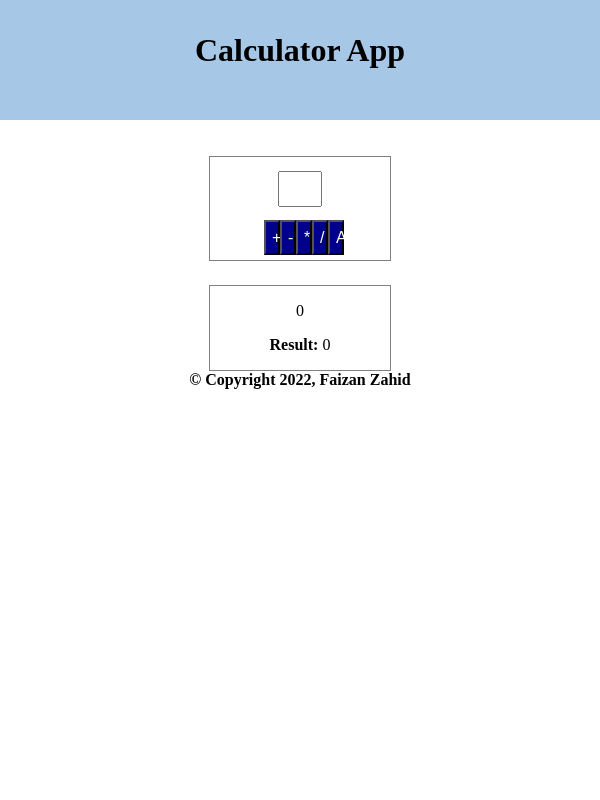
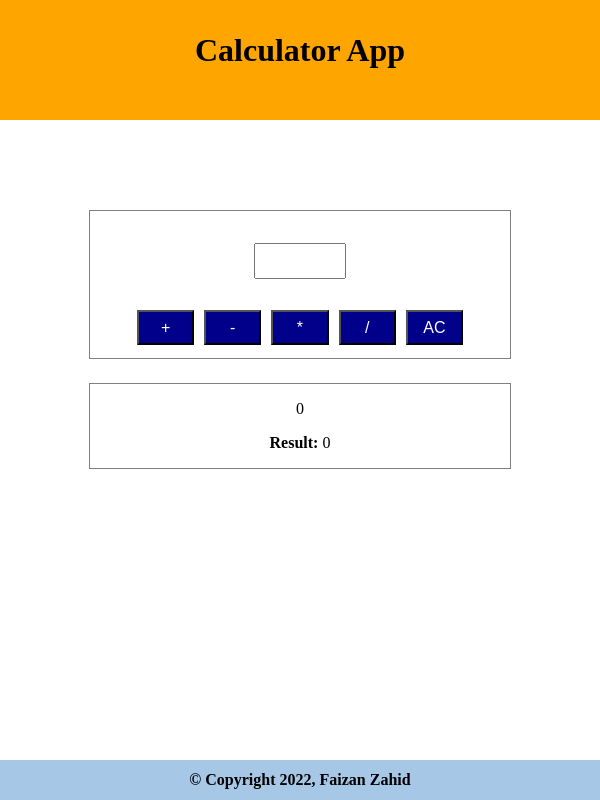
Before and after one commit to faizi2500/calculator-js, a plain HTML site: page index.html in a window 600 px wide. Drawn offline with Linux system fonts and the light colour scheme.

Commit message:
Make it responsive to all screen size

```diff
--- a/index.css
+++ b/index.css
@@ -17,7 +17,7 @@ h1 {
 }
 
 .first-section {
-  width: 30%;
+  width: 35%;
   margin-inline: auto;
   margin-top: 6%;
   border: gray 1px solid;
@@ -32,7 +32,7 @@ input {
 }
 
 .operators-div {
-  width: 40%;
+  width: 80%;
   margin-inline: auto;
   margin-bottom: 3%;
   display: flex;
@@ -42,8 +42,8 @@ input {
 
 .operations {
   font-size: 1em;
-  width: 20%;
-  height: 35px;
+  width: 19%;
+  height: 35pX;
   color: white;
   background-color: darkblue;
   text-align: center;
@@ -56,8 +56,47 @@ input {
 }
 
 .second-section {
-  width: 30%;
+  width: 35%;
   margin-top: 4%;
   margin-inline: auto;
   border: 1px solid gray;
 }
+
+.footer-section {
+  position:absolute;
+  bottom:0;
+  width:100%;
+  height:40px;   /* Height of the footer */
+  background: #A7C7E7;
+  text-align: center;
+  line-height: 40px;
+}
+
+@media screen and (max-width:740px) and (min-width: 450px) {
+  .heading-div {
+    background-color: orange;
+    margin-bottom: 15%;
+  }
+
+  .first-section, .second-section {
+    width: 70%;
+  }
+
+  .operations {
+    width: 17%;
+  }
+}
+
+@media screen and (max-width:450px) {
+  .heading-div {
+    margin-bottom: 30%;
+  }
+
+  .first-section, .second-section {
+    width: 90%;
+  }
+
+  /* .second-section {
+    width: 70%;
+  } */
+}
```
